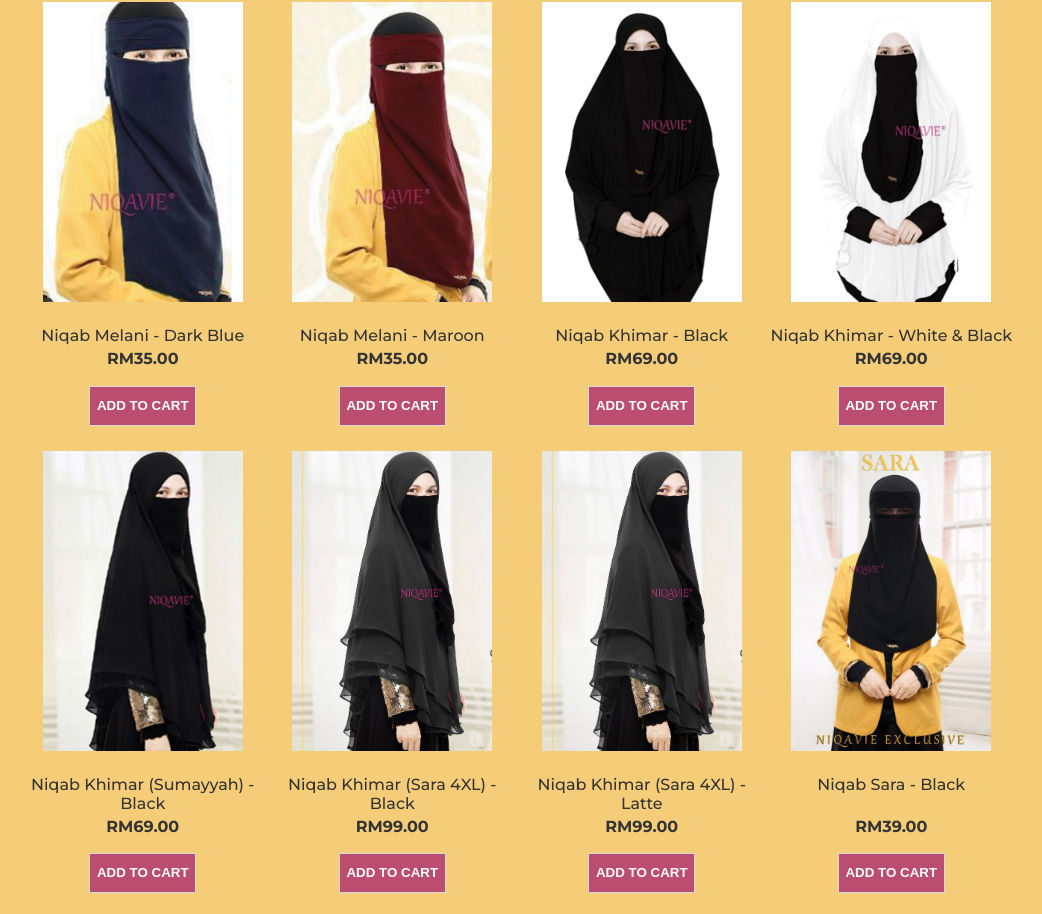
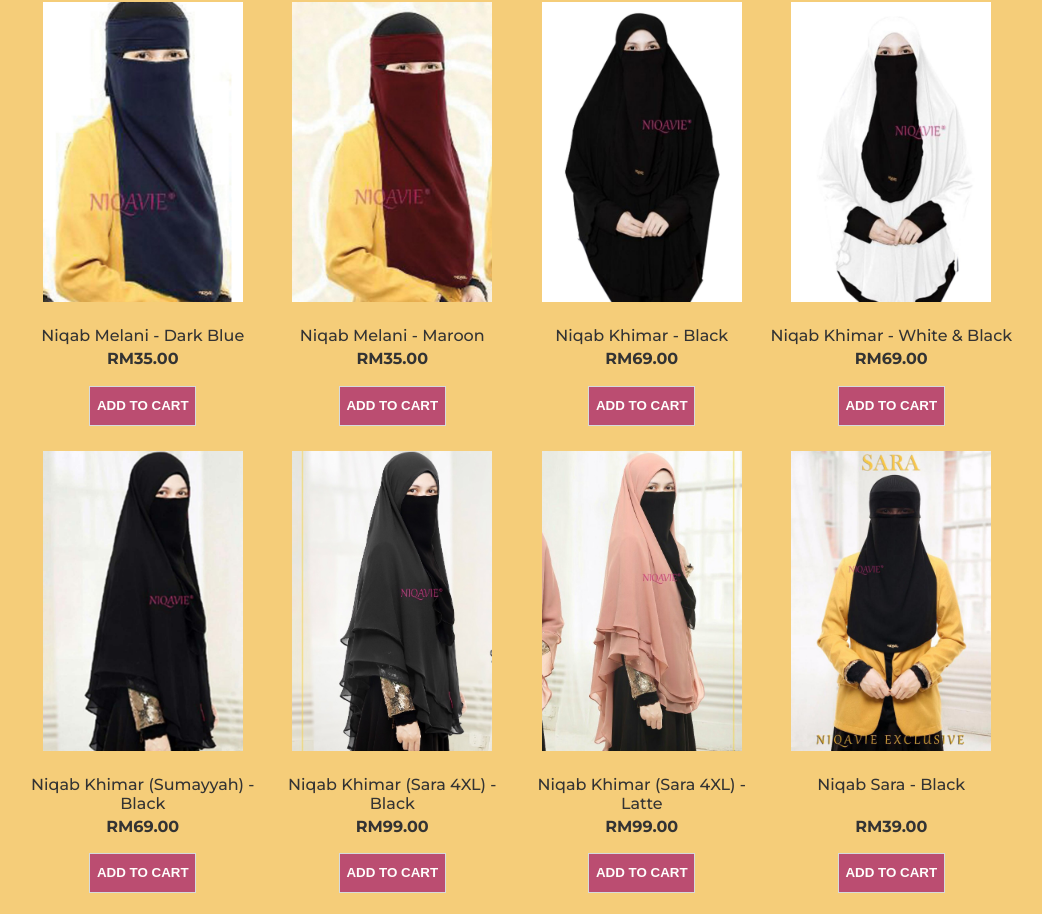
Before and after one commit to sabrinasyazwani97/WebAppAssignment, a PHP site: page /niqab.php in a window 1280 px wide. Shown: the part 613-1527 px from the top of the page, without its empty margins (123-1165 px from the left). Run offline with PHP 8.4, Linux system fonts and the light colour scheme; some libraries are stand-ins or nearby versions.

Commit message:
Update niqab.php

```diff
--- a/niqab.php
+++ b/niqab.php
@@ -73,7 +73,7 @@
 				<tr>
 					<td><div class="one_image"><img src="Image/Niqab/khimar-sumayyah.jpg" title="Niqab Khimar (Sumayyah) - Black" id="img"></div></td>
 					<td><div class="one_image"><img src="Image/Niqab/khimar-sara4xl.jpg" title="Niqab Khimar (Sara 4XL) - Black" id="img"></div></td>
-					<td><div class="one_image"><img src="Image/Niqab/khimar-sara4xl.jpg" title="Niqab Khimar (Sara 4XL) - Latte" id="img"></div></td>
+					<td><div class="one_image"><img src="Image/Niqab/khimar_sara4xl-latte.jpg" title="Niqab Khimar (Sara 4XL) - Latte" id="img"></div></td>
 					<td><div class="one_image"><img src="Image/Niqab/sara-black.jpg" title="Niqab Sara - Black" id="img"></div></td>
 				</tr>
 				<tr>
```
